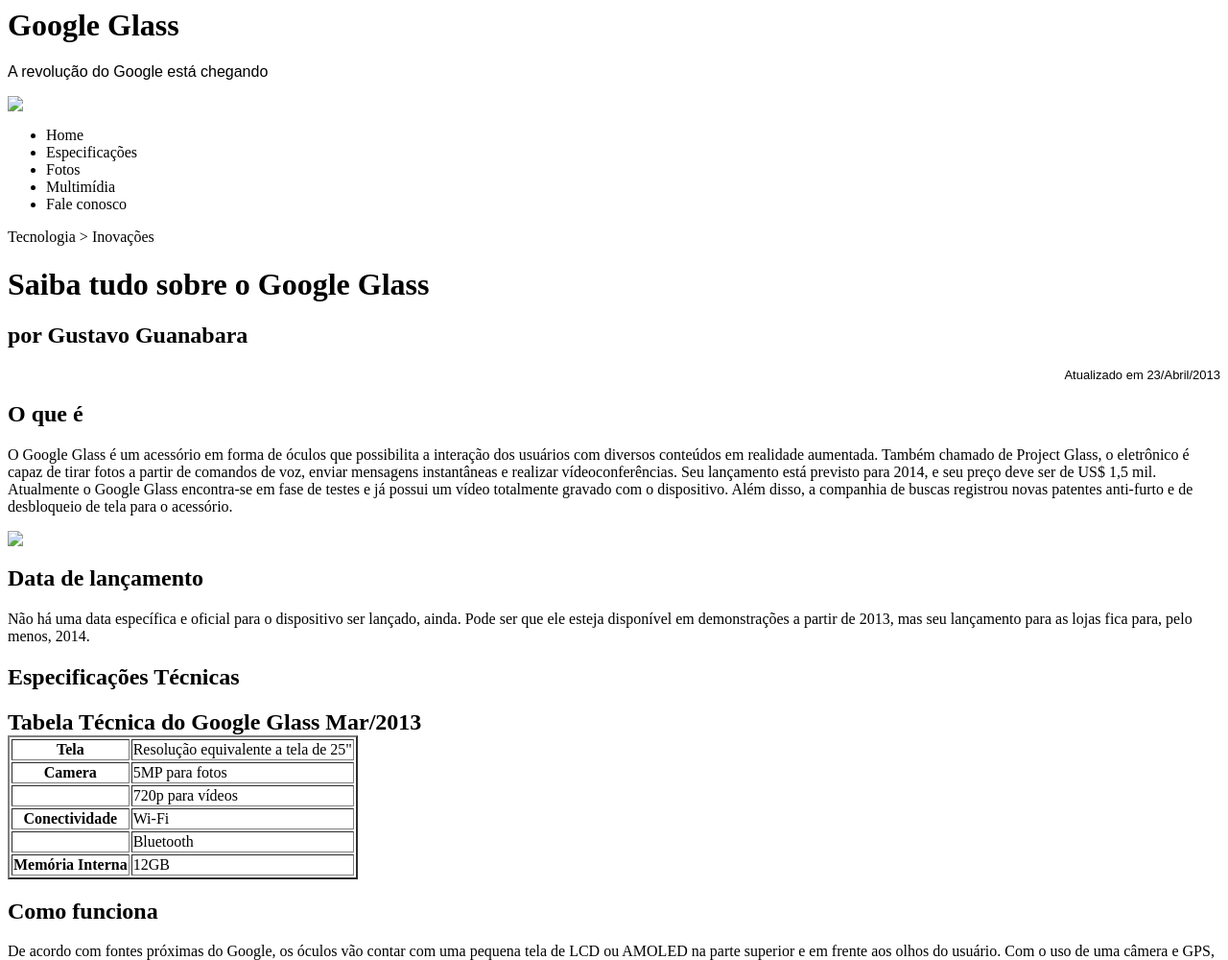
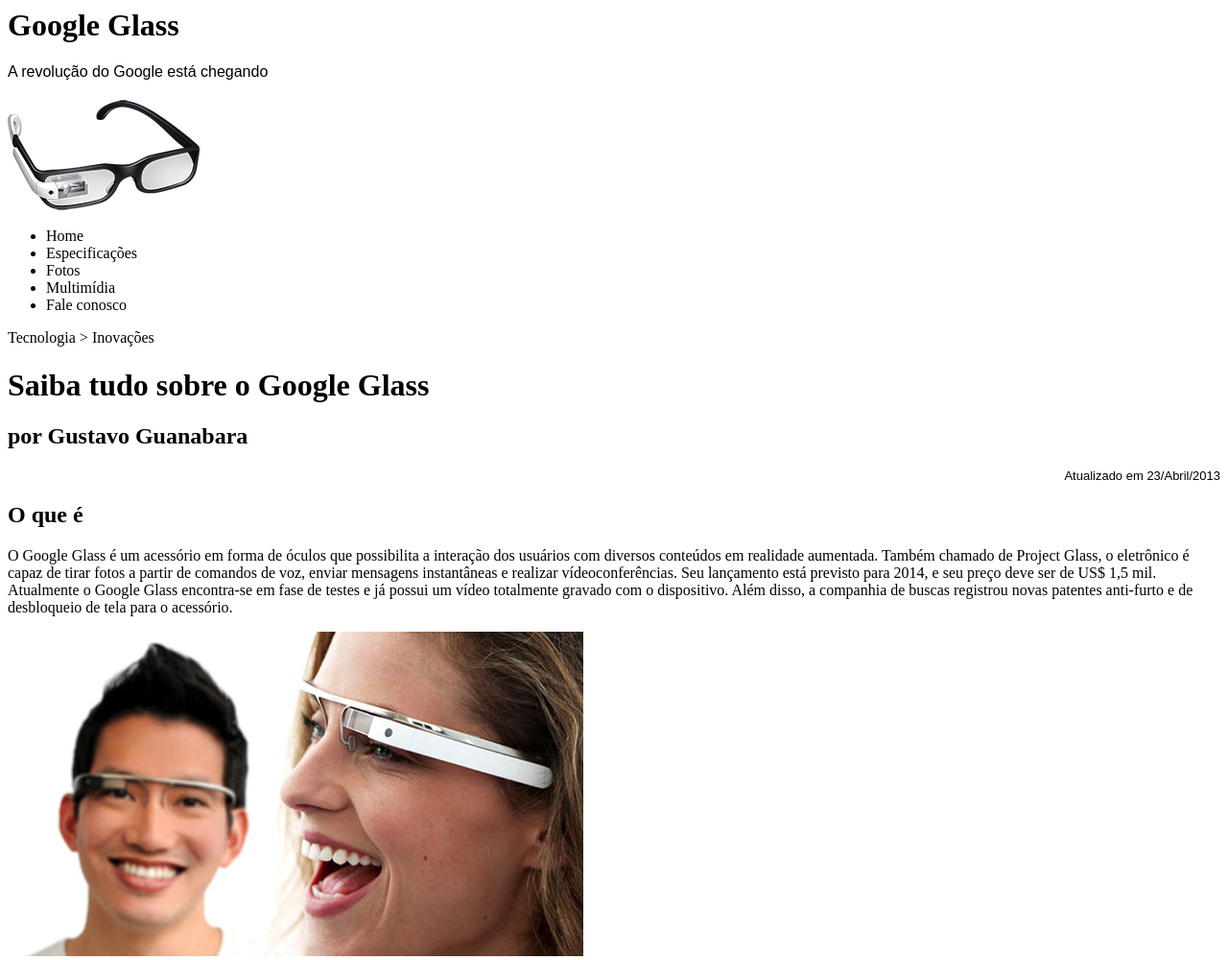
Before and after one commit to Samir-Dias/trabalho3, a plain HTML site: page index.html in a window 1280 px wide. Shown: the top 1000 px of the page at 96% size. Drawn offline with Linux system fonts and the light colour scheme.

Commit message:
removido a pasta imagens na referencia da tag <img>

```diff
--- a/index.html
+++ b/index.html
@@ -3,7 +3,7 @@
 	<h1>Google Glass</h1>
 	<p><font face="Arial">A revolução do Google está chegando</font></p>
 
-	<img src="imagens\glass-oculos-preto-peq.png"/>
+	<img src="glass-oculos-preto-peq.png"/>
 
 	<p hidden> Menu Principal</p>
 
@@ -25,7 +25,7 @@
 		<p>O Google Glass é um acessório em forma de óculos que possibilita a interação dos usuários com diversos conteúdos em realidade aumentada. Também chamado de Project Glass, o eletrônico é capaz de tirar fotos a partir de comandos de voz, enviar mensagens instantâneas e realizar vídeoconferências. Seu lançamento está previsto para 2014, e seu preço deve ser de US$ 1,5 mil. Atualmente o Google Glass encontra-se em fase de testes e já possui um vídeo totalmente gravado com o dispositivo. Além disso, a companhia de buscas registrou novas patentes anti-furto e de desbloqueio de tela para o acessório.</p>
 
 
-		<img src="imagens\glass-quadro-homem-mulher.jpg"/>
+		<img src="glass-quadro-homem-mulher.jpg"/>
 
 		<h2>Data de lançamento</h2>
 		<p>Não há uma data específica e oficial para o dispositivo ser lançado, ainda. Pode ser que ele esteja disponível em demonstrações a partir de 2013, mas seu lançamento para as lojas fica para, pelo menos, 2014.</p>
```
